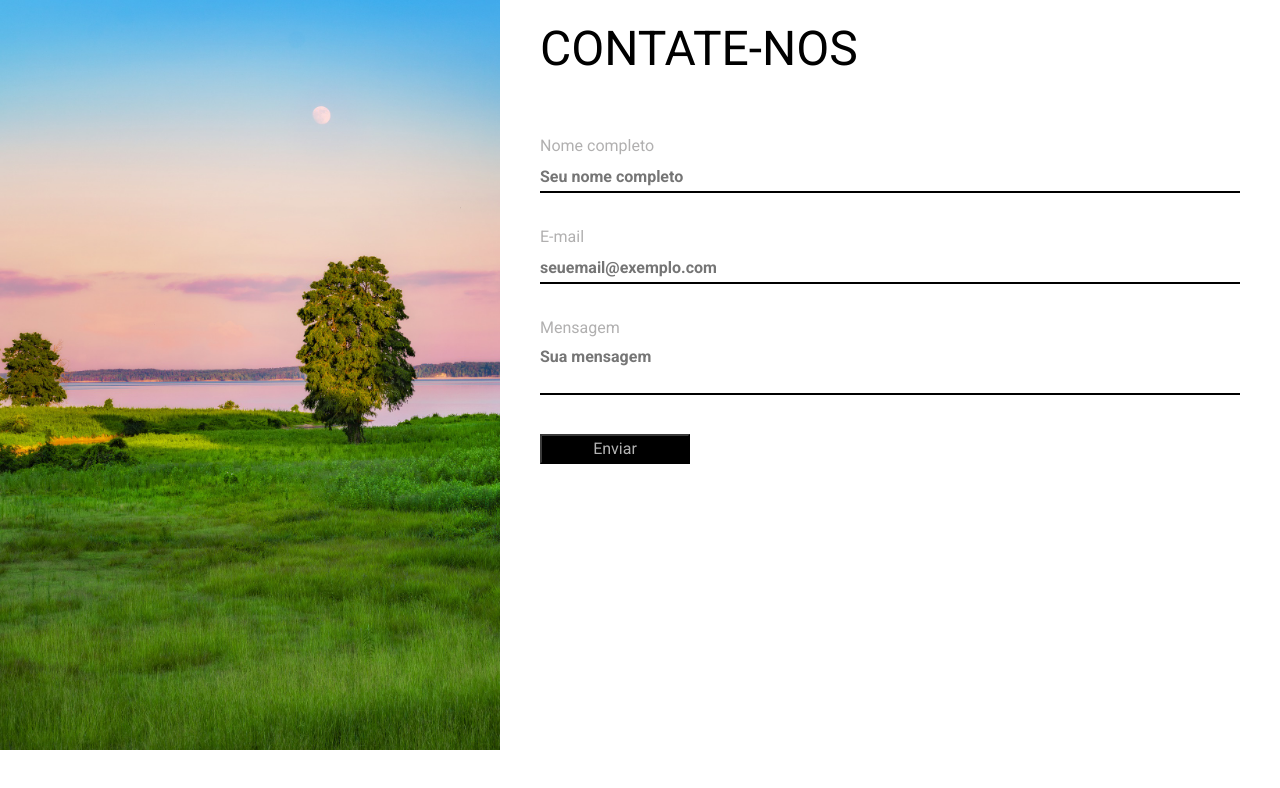
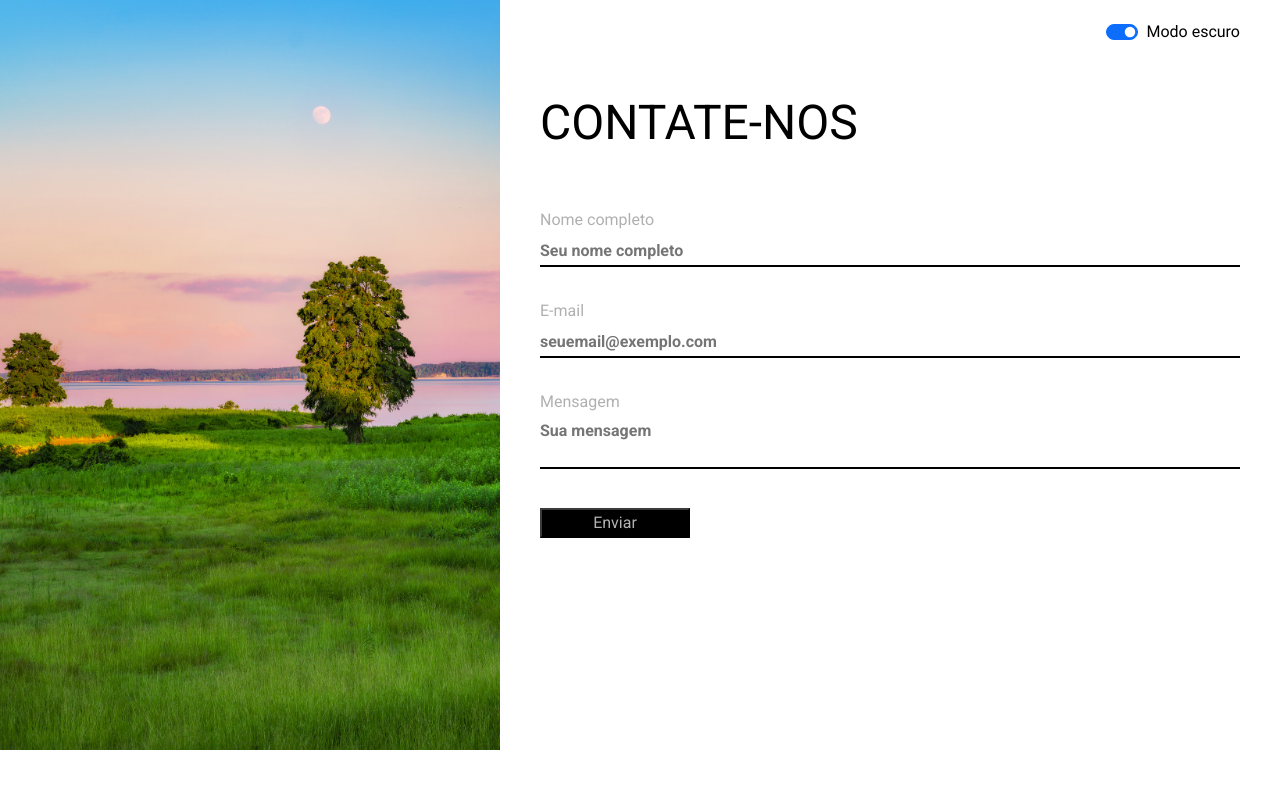
Before and after one commit to matheushenriqueferreira/contact-us, a plain HTML site: page index.html in a window 1280 px wide. Drawn offline with nearby package versions, Linux system fonts and the light colour scheme.

Commit message:
Inserido switch do bootstrap
Será usado para alterar a página para modo escuro

```diff
--- a/index.html
+++ b/index.html
@@ -15,6 +15,10 @@
         <img src="./img/background.jpg" />
       </div>
       <div class="content">
+        <div class="contactSwitch form-check form-switch">
+          <input class="form-check-input" type="checkbox" role="switch" id="flexSwitchCheckChecked" checked>
+          <label class="form-check-label" for="flexSwitchCheckChecked">Modo escuro</label>
+        </div>
         <div>
           <h1>CONTATE-NOS</h1>
         </div>
--- a/styles.css
+++ b/styles.css
@@ -70,7 +70,14 @@ input, textarea {
   padding: 20px 40px;
 }
 
-.content h1 {
+.contactSwitch {
+  display: flex;
+  flex-direction: row;
+  justify-content: flex-end;
+  gap: .5em;
+}
+
+.content div h1 {
   font-weight: 400;
   font-size: 48px;
 }
```
